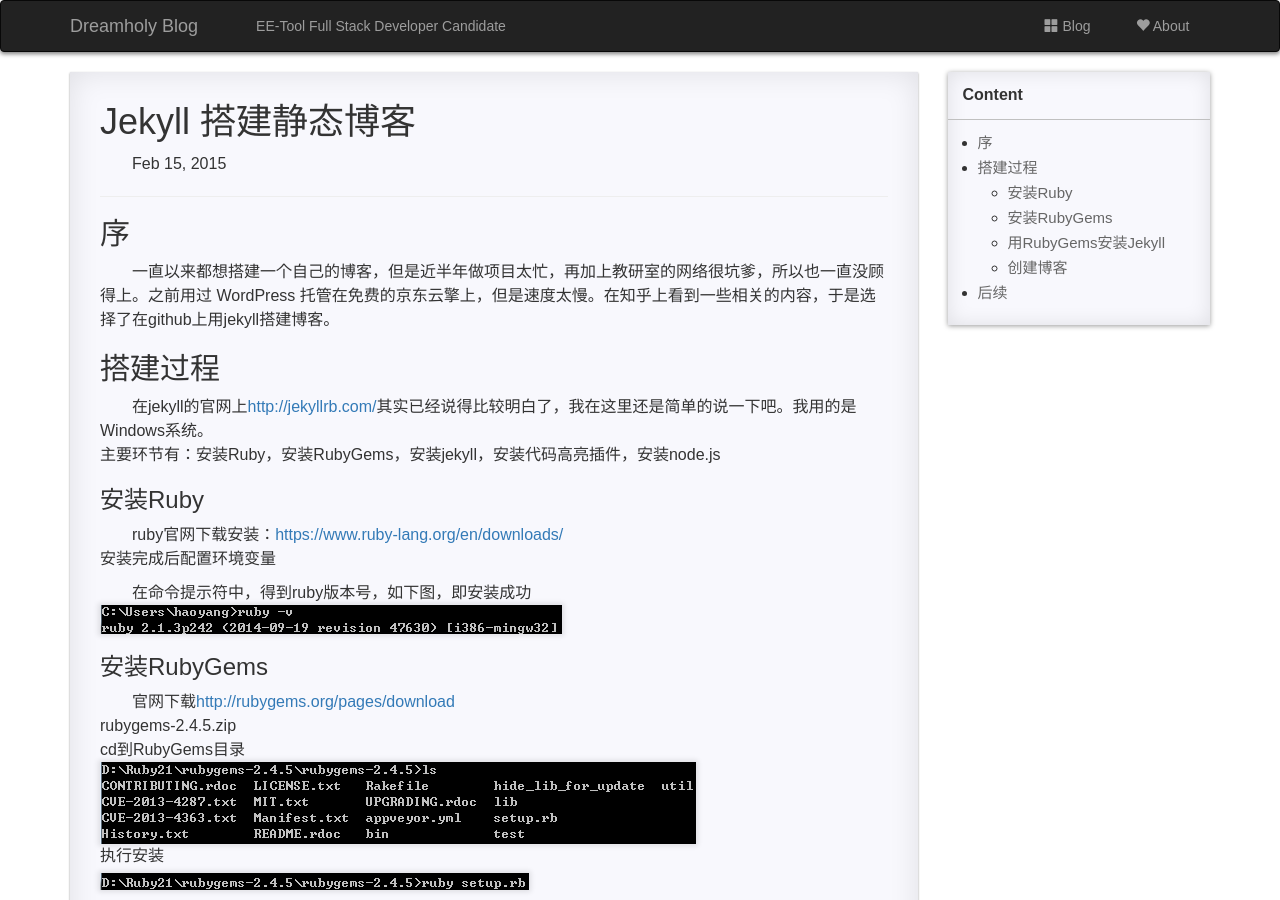
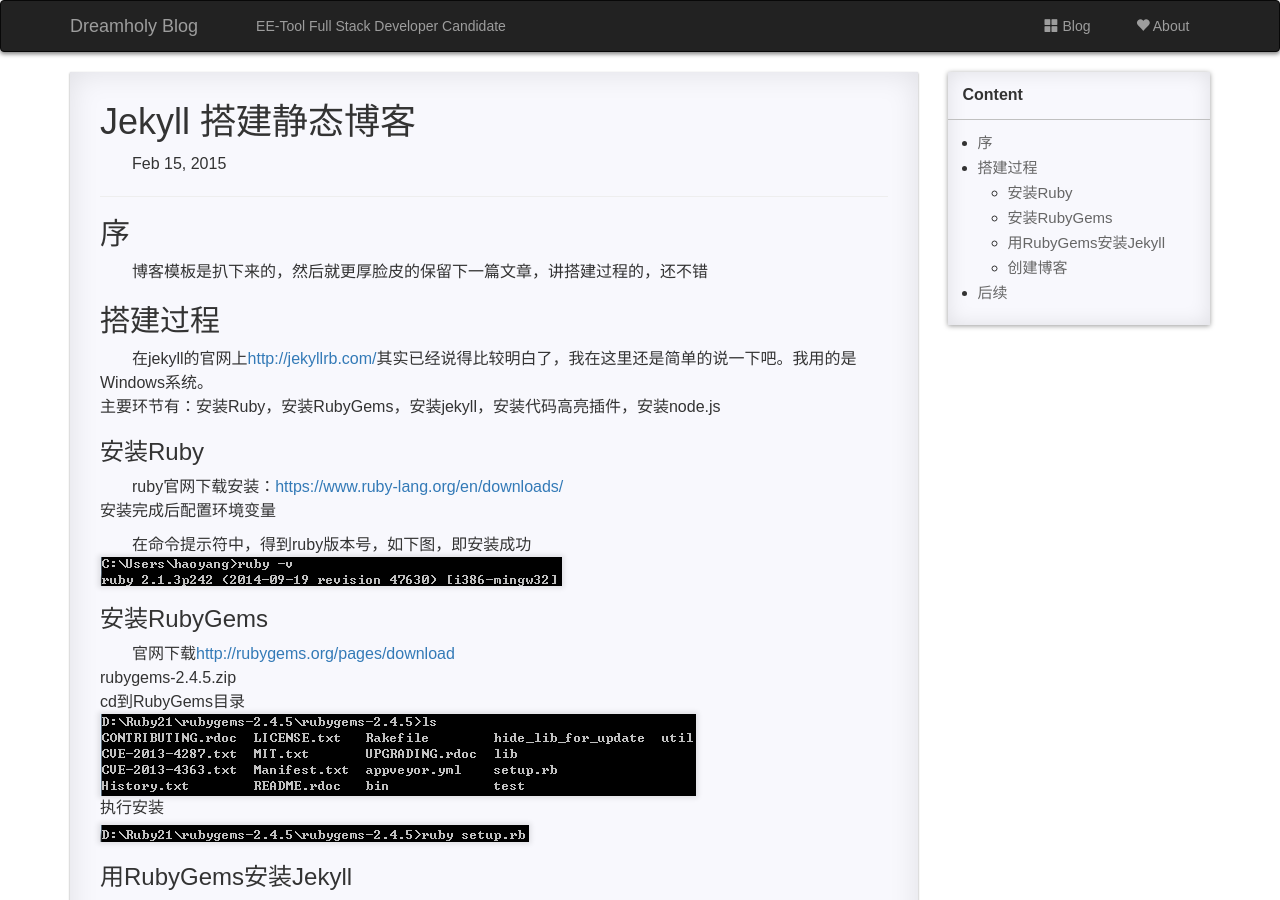
Before and after one commit to dreamholy/dreamholy.github.io, a Jekyll site: the page built from _posts/2015-02-12-create-my-blog-with-jekyll.md, in a window 1280 px wide and 900 px high. Built offline with Jekyll 4.4.1, drawn with Linux system fonts in a browser that asks for light colours; nearby versions of some CDN libraries; comment, search, counter and statistics services are not loaded; a style sheet for code colours, icons or effects is not loaded.

```diff
--- a/_posts/2015-02-12-create-my-blog-with-jekyll.md
+++ b/_posts/2015-02-12-create-my-blog-with-jekyll.md
@@ -3,7 +3,7 @@ layout: post
 title:  "Jekyll 搭建静态博客"
 date:   2015-02-15 22:14:54
 categories: jekyll
-excerpt: Jekyll Github 搭建静态博客 blog 高浩阳 使用多说评论系统 以及Jia分享插件 参考git教程
+excerpt: Jekyll Github 搭建静态博客 blog
 ---
 
 * content
@@ -11,7 +11,7 @@ excerpt: Jekyll Github 搭建静态博客 blog 高浩阳 使用多说评论系
 
 
 ##序
-一直以来都想搭建一个自己的博客，但是近半年做项目太忙，再加上教研室的网络很坑爹，所以也一直没顾得上。之前用过 WordPress 托管在免费的京东云擎上，但是速度太慢。在知乎上看到一些相关的内容，于是选择了在github上用jekyll搭建博客。
+博客模板是扒下来的，然后就更厚脸皮的保留下一篇文章，讲搭建过程的，还不错
 
 ##搭建过程
 在jekyll的官网上[http://jekyllrb.com/](http://jekyllrb.com/)其实已经说得比较明白了，我在这里还是简单的说一下吧。我用的是Windows系统。
```
Also changed, not shown: _posts/2015-04-24-jmeter-report.md (added, +17 -0 lines).
